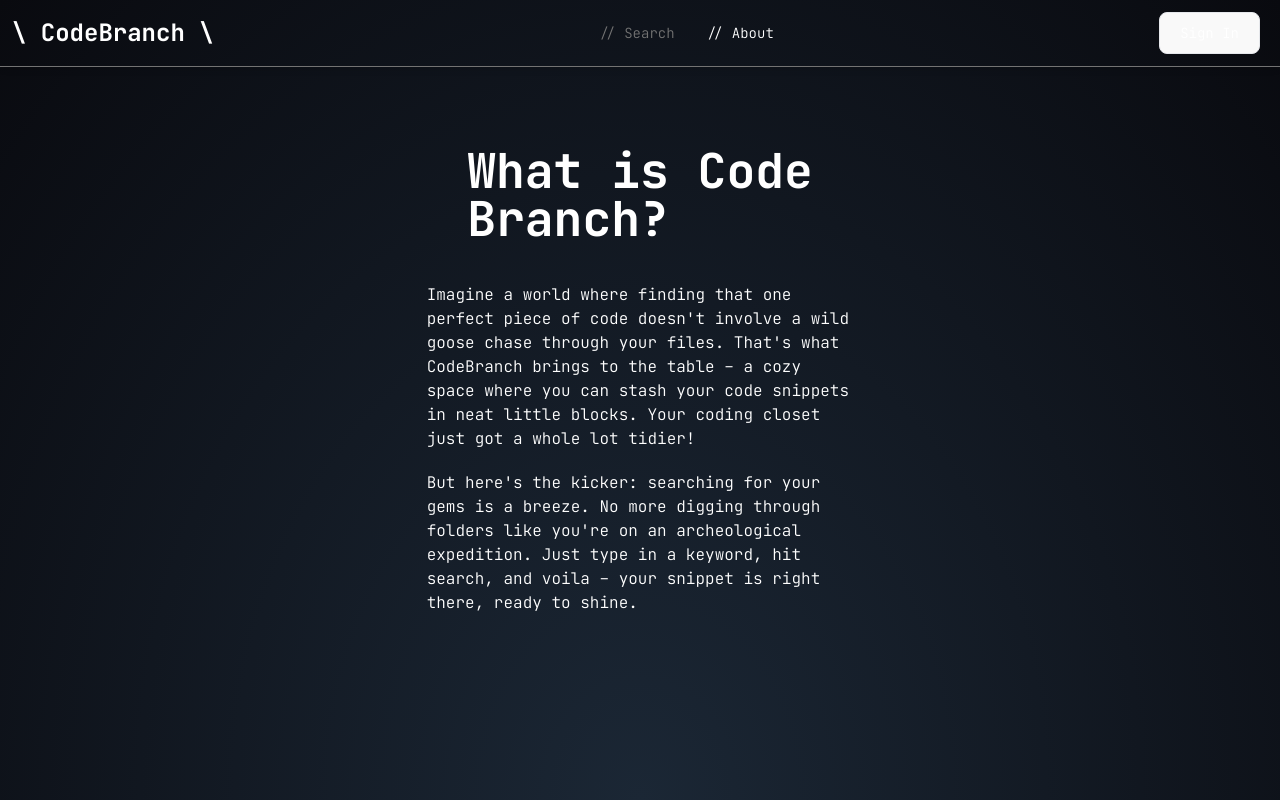
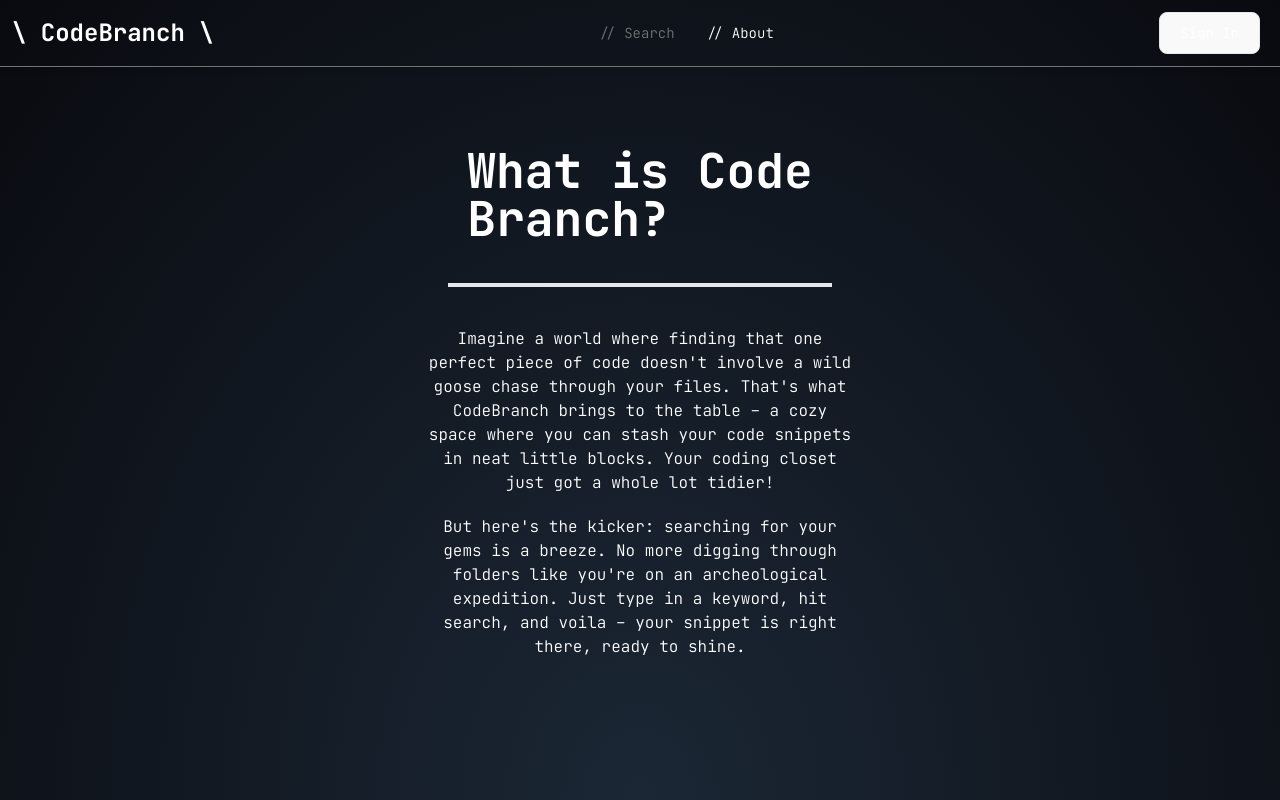
Before and after one commit to Zyb3rWolfi/codebase, a Vue app in the folder laravel/vue/: page /about in a window 1280 px wide. Built offline with nearby package versions, Linux system fonts and the light colour scheme; no server answers; what @highlightjs/vue-plugin, vue-cookies would draw is missing.

Commit message:
made changes to the about page to make it better

```diff
--- a/laravel/vue/src/css/style.css
+++ b/laravel/vue/src/css/style.css
@@ -217,3 +217,6 @@ div.codeblock-buttons{
   position: absolute;
   height: 18%;;
 }
+.w-90 {
+  width: 90%;
+}
--- a/laravel/vue/src/views/about.vue
+++ b/laravel/vue/src/views/about.vue
@@ -8,7 +8,8 @@
 
         </div>
         <div class="col-start-2">
-            <div class="row mt-10">
+            <div class="row mt-10 text-center">
+                <hr class="h-px my-2 bg-gray-200 border-2 mb-10 mx-auto dark:bg-gray-700 w-90">
                 <p>Imagine a world where finding that one perfect piece of code doesn't involve a wild goose chase through your files. That's what CodeBranch brings to the table – a cozy space where you can stash your code snippets in neat little blocks. Your coding closet just got a whole lot tidier!</p>
                 <p class="mt-5">But here's the kicker: searching for your gems is a breeze. No more digging through folders like you're on an archeological expedition. Just type in a keyword, hit search, and voila – your snippet is right there, ready to shine.</p>
             </div>
```
